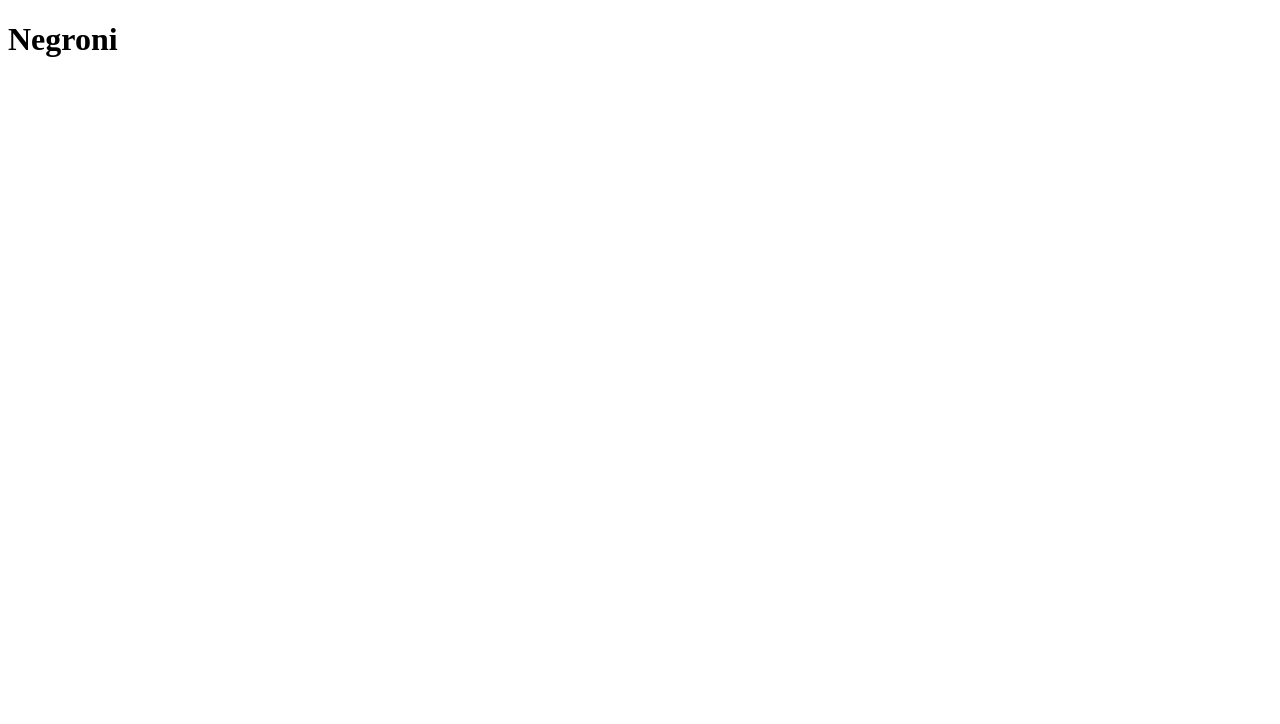
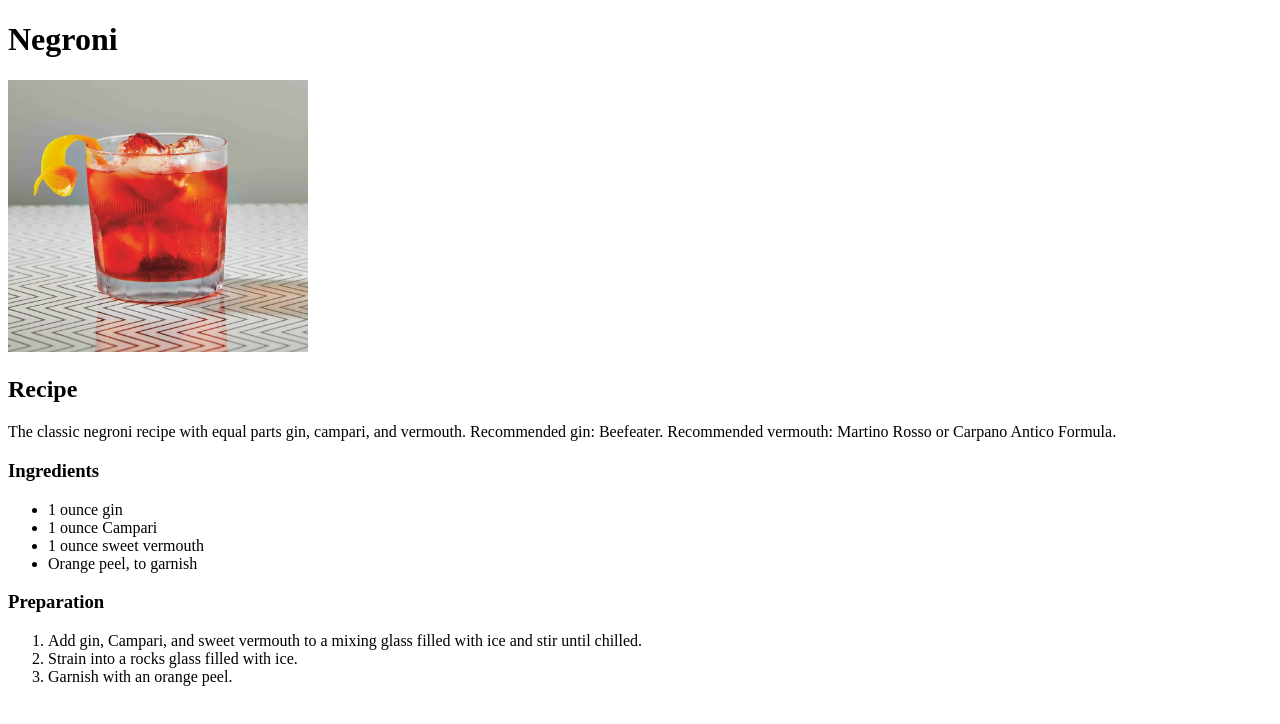
Before and after one commit to crolfs47/odin-recipes, a plain HTML site: page recipes/negroni.html in a window 1280 px wide. Drawn offline with Linux system fonts and the light colour scheme.

Commit message:
Add recipe page - negroni

```diff
--- a/recipes/negroni.html
+++ b/recipes/negroni.html
@@ -8,5 +8,21 @@
 </head>
 <body>
     <h1>Negroni</h1>
+    <img src="../images/negroni.jpg" alt="Negroni" width=300>
+    <h2>Recipe</h2>
+        <p>The classic negroni recipe with equal parts gin, campari, and vermouth. Recommended gin: Beefeater. Recommended vermouth: Martino Rosso or Carpano Antico Formula.</p>
+    <h3>Ingredients</h3>
+        <ul>
+            <li>1 ounce gin</li>
+            <li>1 ounce Campari</li>
+            <li>1 ounce sweet vermouth</li>
+            <li>Orange peel, to garnish</li>
+        </ul>
+    <h3>Preparation</h3>
+        <ol>
+            <li>Add gin, Campari, and sweet vermouth to a mixing glass filled with ice and stir until chilled.</li>
+            <li>Strain into a rocks glass filled with ice.</li>
+            <li>Garnish with an orange peel.</li>
+        </ol>
 </body>
 </html>
```
Also changed, not shown: images/negroni.jpg (added).
